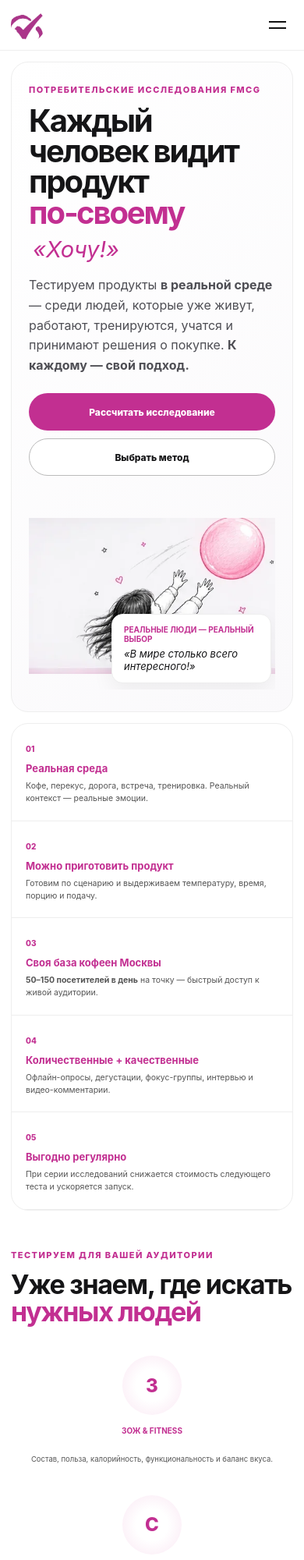
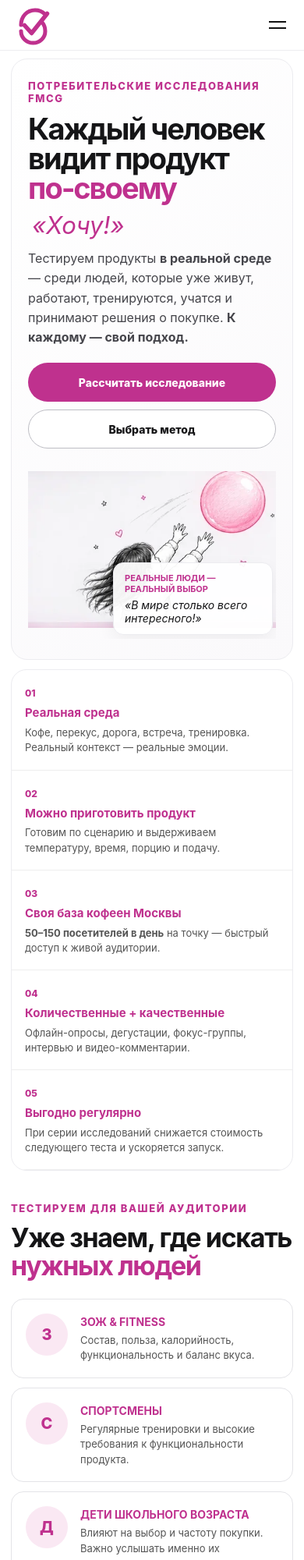
Before and after one commit to MaryBursakova/potreb-, a plain HTML site: page index.html in a window 390 px wide. Shown: the top 2000 px of the page at 78% size. Drawn offline with Linux system fonts and the light colour scheme.

Commit message:
Add files via upload

```diff
--- a/index.html
+++ b/index.html
@@ -6,12 +6,17 @@
   <title>Потребительские исследования FMCG в реальной среде | Lanny Group</title>
   <meta name="description" content="Количественные и качественные исследования FMCG в Москве: офлайн-опросы, дегустации, фокус-группы, дизайн и упаковка, видео-опросы. Собственная база кофеен Lanny Group.">
 <link rel="preload" as="image" href="assets/hero-child.webp" type="image/webp">
-<link rel="stylesheet" href="styles.css?v=chrome3">
+<link rel="stylesheet" href="styles.css?v=v4">
 </head>
 <body>
 <header class="header">
   <div class="wrap header-in">
-    <a class="logo" href="https://lanny.group/" aria-label="Lanny Group"><picture><source srcset="assets/lanny-mark.webp" type="image/webp"><img src="assets/lanny-mark.jpg" width="48" height="48" alt="Lanny Group"></picture></a>
+    <a class="logo" href="https://lanny.group/" aria-label="Lanny Group"><span class="brand-mark" aria-hidden="true">
+<svg viewBox="0 0 100 100" role="img">
+  <path d="M22 50c0-22 15-38 36-38 10 0 19 4 25 10" fill="none" stroke="#bf318e" stroke-width="10" stroke-linecap="round"/>
+  <path d="M76 43c5 6 8 14 8 23 0 17-14 30-31 30-17 0-31-13-31-30" fill="none" stroke="#bf318e" stroke-width="10" stroke-linecap="round"/>
+  <path d="M31 51l18 20L89 21" fill="none" stroke="#bf318e" stroke-width="11" stroke-linecap="round" stroke-linejoin="round"/>
+</svg></span></a>
     <button class="menu" data-menu aria-expanded="false"><span></span><span></span></button>
     <nav class="nav" data-nav>
       <a href="#advantages">Почему мы</a>
@@ -210,12 +215,17 @@
 
 <footer class="footer">
   <div class="wrap footer-in">
-    <div class="footer-brand"><picture><source srcset="assets/lanny-mark.webp" type="image/webp"><img src="assets/lanny-mark.jpg" width="44" height="44" loading="lazy" decoding="async" alt=""></picture><b>ТЕСТИРУЕМ ПРОДУКТЫ<br>УЛУЧШАЕМ РЕЗУЛЬТАТЫ<br>РАСТИМ БИЗНЕС</b></div>
+    <div class="footer-brand"><span class="brand-mark" aria-hidden="true">
+<svg viewBox="0 0 100 100" role="img">
+  <path d="M22 50c0-22 15-38 36-38 10 0 19 4 25 10" fill="none" stroke="#bf318e" stroke-width="10" stroke-linecap="round"/>
+  <path d="M76 43c5 6 8 14 8 23 0 17-14 30-31 30-17 0-31-13-31-30" fill="none" stroke="#bf318e" stroke-width="10" stroke-linecap="round"/>
+  <path d="M31 51l18 20L89 21" fill="none" stroke="#bf318e" stroke-width="11" stroke-linecap="round" stroke-linejoin="round"/>
+</svg></span><b>ТЕСТИРУЕМ ПРОДУКТЫ<br>УЛУЧШАЕМ РЕЗУЛЬТАТЫ<br>РАСТИМ БИЗНЕС</b></div>
     <a href="mailto:rnd@lanny.group">rnd@lanny.group</a>
     <a href="https://lanny.group/">lanny.group</a>
     <strong>LANNY GROUP</strong>
   </div>
 </footer>
-<script src="script.js?v=chrome3" defer></script>
+<script src="script.js?v=v4" defer></script>
 </body>
 </html>
--- a/styles.css
+++ b/styles.css
@@ -1,44 +1,266 @@
-:root{--pink:#c22f91;--pink2:#ed8fc0;--ink:#151517;--muted:#74747b;--line:#e4e4e8;--soft:#f7f7f9;--max:min(1280px,calc(100% - 44px));}
-*{box-sizing:border-box}html{scroll-behavior:smooth}body{margin:0;font-family:Inter,-apple-system,BlinkMacSystemFont,"Segoe UI",Arial,sans-serif;color:var(--ink);background:#fff;-webkit-font-smoothing:antialiased}
-a{color:inherit;text-decoration:none}img{display:block;max-width:100%}button,input,select,textarea{font:inherit}.wrap{width:var(--max);margin:auto}
-.header{position:sticky;top:0;z-index:50;background:rgba(255,255,255,.96);border-bottom:1px solid #eee}.header-in{height:70px;display:flex;align-items:center;justify-content:space-between}.logo img{width:48px;height:48px;border-radius:50%;object-fit:cover}
-.nav{display:flex;gap:22px;align-items:center;font-size:12px;font-weight:800}.nav a:hover{color:var(--pink)}.nav-cta{background:#171719;color:#fff!important;padding:12px 18px;border-radius:999px}.menu{display:none}
-.hero{padding:26px 0 0;background:#fff}.hero-card{display:grid;grid-template-columns:1fr 1.1fr;gap:34px;align-items:center;background:linear-gradient(135deg,#fff,#faf9fb);border:1px solid #eee;border-radius:28px;padding:38px 42px;min-height:420px}
-.eyebrow{font-size:11px;font-weight:800;letter-spacing:.13em;color:var(--pink);margin-bottom:13px}h1,h2,h3,p{margin-top:0}
-h1{font-size:clamp(46px,5vw,68px);line-height:.98;letter-spacing:-.052em;margin-bottom:10px}h1 span,h2 span{color:var(--pink)}
-.child-voice{font-size:29px;color:var(--pink);font-style:italic;margin:0 0 16px 5px}.hero-copy>p{font-size:16px;line-height:1.62;color:#4e4e54;max-width:610px}.actions{display:flex;gap:10px;margin-top:22px}
-.btn{min-height:48px;padding:0 20px;border-radius:999px;display:inline-flex;align-items:center;justify-content:center;border:1px solid transparent;font-size:12px;font-weight:800;cursor:pointer}.pink{background:var(--pink);color:#fff}.light{background:#fff;border-color:#bbb}
-.hero-art{position:relative;height:330px;display:flex;align-items:center;justify-content:center;overflow:hidden}.hero-art img{width:76%;height:270px;object-fit:contain;object-position:center}
-.hero-caption{position:absolute;right:2%;bottom:22px;background:#fff;border:1px solid #eee;border-radius:14px;padding:13px 15px;box-shadow:0 10px 28px rgba(0,0,0,.06);width:230px}.hero-caption b,.hero-caption span{display:block}.hero-caption b{font-size:10px;color:var(--pink)}.hero-caption span{font-size:13px;font-style:italic;margin-top:5px}
-.benefits{margin-top:14px;display:grid;grid-template-columns:repeat(5,1fr);border:1px solid #eee;border-radius:22px;background:#fff;overflow:hidden}.benefits article{padding:20px 18px;border-right:1px solid #eee}.benefits article:last-child{border-right:0}.benefits i{font-style:normal;color:var(--pink);font-size:10px;font-weight:800}.benefits h3{font-size:13px;color:var(--pink);margin:9px 0 7px}.benefits p{font-size:10.5px;line-height:1.5;color:#555;margin:0}
-.section{padding:62px 0}.section.soft{background:var(--soft)}.section.dark{background:#151517;color:#fff}.section-head{max-width:820px;margin-bottom:32px}.section-head.compact{margin-bottom:30px}.section-head.center{text-align:center;margin-inline:auto}
-.section-head h2,.expertise-grid h2,.cafe-card h2,.cta h2{font-size:clamp(34px,3.8vw,52px);line-height:1.05;letter-spacing:-.04em;margin-bottom:12px}
-.audience-grid{display:grid;grid-template-columns:repeat(6,1fr);gap:13px}.audience-grid article{text-align:center;padding:8px}.aud-mark{width:76px;height:76px;border-radius:50%;display:grid;place-items:center;margin:0 auto 14px;background:radial-gradient(circle,#fff 38%,#fae7f3);color:var(--pink);font-weight:800;font-size:24px}.audience-grid h3{font-size:10px;color:var(--pink);min-height:26px}.audience-grid p{font-size:9.5px;line-height:1.5;color:#555}
-.expertise-grid{display:grid;grid-template-columns:1.05fr .95fr;gap:44px;align-items:center}.lead{font-size:17px;line-height:1.62}.muted{font-size:13px;line-height:1.7;color:#666}.expert-cards{display:grid;gap:10px}.expert-cards article{padding:18px 20px;border:1px solid var(--line);border-radius:16px;background:#fff}.expert-cards b{display:block;color:var(--pink);font-size:10px;margin-bottom:7px}.expert-cards p{font-size:12px;margin:0;line-height:1.5}
-.method-grid{display:grid;grid-template-columns:repeat(3,1fr);gap:14px}.method-grid article{padding:24px;border:1px solid var(--line);border-radius:18px;background:#fff;min-height:190px}.method-grid em{font-style:normal;color:var(--pink);font-size:10px;font-weight:800}.method-grid h3{font-size:18px;margin:26px 0 10px}.method-grid p{font-size:11.5px;line-height:1.6;color:#666;margin:0}
-.process{padding-top:56px;padding-bottom:58px}.steps{display:grid;grid-template-columns:repeat(7,1fr);gap:8px}.steps article{text-align:center;padding:15px 8px;border-top:1px solid var(--line)}.steps b{width:32px;height:32px;border-radius:50%;background:#f8e5f1;color:var(--pink);display:grid;place-items:center;margin:0 auto 12px}.steps h3{font-size:11px;margin-bottom:6px}.steps p{font-size:9px;line-height:1.45;color:#666;margin:0}
-.growth{display:grid;grid-template-columns:1.25fr .75fr;gap:20px}.growth-copy{background:#202023;border-radius:22px;padding:30px}.growth-copy h2{font-size:38px;line-height:1.05;margin-bottom:26px}.growth-points{display:grid;grid-template-columns:repeat(4,1fr);gap:10px}.growth-points b{font-size:9.5px;color:var(--pink2)}.growth-points p{font-size:9.5px;line-height:1.5;color:#bbb;margin:7px 0 0}.growth-art{background:#202023;border-radius:22px;display:flex;align-items:center;justify-content:center;overflow:hidden;padding:14px}.growth-art img{width:100%;height:245px;object-fit:contain}
-.cafe{padding-top:50px;padding-bottom:50px}.cafe-card{display:grid;grid-template-columns:.9fr 1.1fr;gap:44px;border:1px solid var(--line);border-radius:22px;padding:30px;background:#fff}.cafe-copy>p{font-size:13px;line-height:1.65;color:#666}.cafe-facts{display:grid;grid-template-columns:1fr 1fr;gap:10px}.cafe-facts span{padding:16px;border-radius:14px;background:#f8f8fa;font-size:11px;line-height:1.45}.cafe-facts b{color:var(--pink)}
-.price-grid{display:grid;grid-template-columns:repeat(3,1fr);gap:14px}.price-grid article{padding:26px;border:1px solid var(--line);border-radius:18px;background:#fff}.price-grid .featured{border-color:var(--pink)}.price-grid i{font-style:normal;color:var(--pink);font-size:24px}.price-grid h3{font-size:19px;margin:18px 0 9px}.price-grid p{font-size:11px;line-height:1.55;color:#666;min-height:52px}.price-grid strong{display:block;color:var(--pink);margin-top:16px;font-size:14px}
-.tasks{padding-top:54px;padding-bottom:54px}.tags{display:flex;flex-wrap:wrap;gap:9px}.tags span{padding:10px 13px;border:1px solid var(--line);border-radius:999px;font-size:11px}
-.cta{padding:62px 0;background:linear-gradient(135deg,#f5f5f7,#fff,#faedf6)}.cta-grid{display:grid;grid-template-columns:.9fr 1.1fr;gap:52px}.cta-grid>div>p{font-size:13px;color:#666}.cta-grid>div>a{display:block;font-weight:800;margin:7px 0;font-size:13px}.form{background:var(--pink);padding:24px;border-radius:20px}.form-row{display:grid;grid-template-columns:1fr 1fr;gap:9px}.form input,.form select,.form textarea{width:100%;border:0;border-radius:9px;padding:12px;margin-bottom:9px;background:#fff;font-size:12px}.agree{display:flex;gap:7px;align-items:center;color:#fff;font-size:9px;margin:2px 0 10px}.agree input{width:auto;margin:0}.dark-btn{background:#111;color:#fff;width:100%;border-radius:10px}.status{font-size:10px;color:#fff}
-.footer{padding:22px 0;border-top:1px solid #eee}.footer-in{display:grid;grid-template-columns:1.4fr 1fr 1fr auto;align-items:center;gap:22px}.footer-brand{display:flex;align-items:center;gap:12px}.footer-brand img{width:44px;height:44px;border-radius:50%;object-fit:cover}.footer-brand b{font-size:8px;letter-spacing:.12em;line-height:1.35}.footer a{font-size:11px}.footer strong{font-size:15px}
-@media(max-width:1050px){.nav a:not(.nav-cta){display:none}.hero-card{grid-template-columns:1fr}.hero-art{height:280px}.benefits{grid-template-columns:repeat(2,1fr)}.benefits article{border-right:0;border-bottom:1px solid #eee}.audience-grid{grid-template-columns:repeat(3,1fr)}.expertise-grid,.growth,.cafe-card,.cta-grid{grid-template-columns:1fr}.steps{grid-template-columns:repeat(4,1fr)}.growth-points{grid-template-columns:repeat(2,1fr)}.growth-art{max-width:520px}}
-@media(max-width:720px){:root{--max:min(100% - 28px,1280px)}.header-in{height:64px}.logo img{width:44px;height:44px}.menu{display:block;border:0;background:none;width:40px;height:40px;position:relative}.menu span{position:absolute;left:9px;width:22px;height:2px;background:#111}.menu span:first-child{top:15px}.menu span:last-child{top:23px}.nav{display:none;position:fixed;top:70px;left:14px;right:14px;background:#fff;padding:17px;border-radius:16px;box-shadow:0 20px 55px rgba(0,0,0,.14);flex-direction:column;align-items:stretch}.nav.is-open{display:flex}.nav a:not(.nav-cta){display:block;padding:7px}.nav-cta{text-align:center}.hero{padding-top:14px}.hero-card{padding:28px 22px;border-radius:22px}.hero-art{height:240px}.hero-art img{width:100%;height:220px}.hero-caption{width:205px;right:5px;bottom:8px}.benefits{grid-template-columns:1fr}.audience-grid{grid-template-columns:repeat(2,1fr)}.method-grid,.price-grid{grid-template-columns:1fr}.steps{grid-template-columns:repeat(2,1fr)}.growth-points,.cafe-facts{grid-template-columns:1fr}.form-row{grid-template-columns:1fr}.footer-in{grid-template-columns:1fr}.section{padding:50px 0}}
-@media(max-width:450px){h1{font-size:40px}.actions{display:grid}.btn{width:100%}.audience-grid{grid-template-columns:1fr}.steps{grid-template-columns:1fr}.growth-copy{padding:24px}.growth-copy h2{font-size:32px}}
+:root{
+  --pink:#bf318e;
+  --pink2:#e985ba;
+  --ink:#151517;
+  --muted:#626269;
+  --line:#e4e4e8;
+  --soft:#f6f6f8;
+  --max:min(1240px,calc(100% - 40px));
+}
+*{box-sizing:border-box}
+html{scroll-behavior:smooth}
+html,body{width:100%;max-width:100%;overflow-x:hidden}
+body{
+  margin:0;
+  font-family:-apple-system,BlinkMacSystemFont,"Segoe UI",Arial,sans-serif;
+  color:var(--ink);
+  background:#fff;
+  font-size:16px;
+  -webkit-font-smoothing:antialiased;
+}
+a{color:inherit;text-decoration:none}
+img{display:block;max-width:100%;height:auto}
+button,input,select,textarea{font:inherit}
+.wrap{width:var(--max);margin:auto;min-width:0}
 
-html,body{width:100%;max-width:100%;overflow-x:hidden}
-main,section,.wrap,.hero-card,.benefits,.expertise-grid,.growth,.cafe-card,.cta-grid{min-width:0}
-.hero-copy,.hero-art,.expertise-grid>*,.growth>*,.cafe-card>*,.cta-grid>*{min-width:0}
-picture{display:block;max-width:100%}
-.logo picture{width:48px;height:48px}
-.logo picture img{width:48px;height:48px;object-fit:cover;border-radius:50%}
-.hero-art picture{display:flex;align-items:center;justify-content:center;width:100%;height:100%}
-.hero-art picture img{width:76%;height:270px;object-fit:contain;object-position:center}
-.growth-art picture{display:flex;align-items:center;justify-content:center;width:100%;height:100%}
-.growth-art picture img{width:100%;height:245px;object-fit:contain}
-img{height:auto}
+/* header */
+.header{position:sticky;top:0;z-index:50;background:#fff;border-bottom:1px solid #ededf0}
+.header-in{height:72px;display:flex;align-items:center;justify-content:space-between;gap:22px}
+.logo{display:flex;align-items:center;justify-content:center;width:64px;height:64px;flex:0 0 64px}
+.brand-mark{display:block;width:58px;height:58px}
+.brand-mark svg{display:block;width:100%;height:100%;overflow:visible}
+.nav{display:flex;gap:24px;align-items:center;font-size:14px;font-weight:700}
+.nav a:hover{color:var(--pink)}
+.nav-cta{background:#171719;color:#fff!important;padding:13px 19px;border-radius:999px}
+.menu{display:none}
+
+/* hero */
+.hero{padding:18px 0 0;background:#fff}
+.hero-card{
+  display:grid;
+  grid-template-columns:1.04fr .96fr;
+  gap:30px;
+  align-items:center;
+  border:1px solid #ececf0;
+  background:linear-gradient(135deg,#fff 0%,#faf9fb 100%);
+  border-radius:26px;
+  padding:34px 38px;
+}
+.eyebrow{font-size:13px;font-weight:800;letter-spacing:.12em;color:var(--pink);margin-bottom:12px}
+h1,h2,h3,p{margin-top:0}
+h1{font-size:clamp(46px,5vw,66px);line-height:1;letter-spacing:-.05em;margin-bottom:10px}
+h1 span,h2 span{color:var(--pink)}
+.child-voice{font-size:31px;color:var(--pink);font-style:italic;margin:0 0 12px 5px}
+.hero-copy>p{font-size:18px;line-height:1.58;color:#45454b;max-width:660px;margin-bottom:0}
+.actions{display:flex;gap:10px;margin-top:20px}
+.btn{min-height:50px;padding:0 22px;border-radius:999px;display:inline-flex;align-items:center;justify-content:center;border:1px solid transparent;font-size:14px;font-weight:800;cursor:pointer}
+.pink{background:var(--pink);color:#fff}
+.light{background:#fff;border-color:#bdbdc4}
+.hero-art{
+  position:relative;
+  min-width:0;
+  height:285px;
+  display:flex;
+  align-items:center;
+  justify-content:center;
+  overflow:hidden;
+}
+.hero-art picture{width:100%;height:100%;display:flex;align-items:center;justify-content:center}
+.hero-art picture img{
+  width:auto;
+  max-width:92%;
+  height:250px;
+  object-fit:contain;
+  object-position:center;
+}
+.hero-caption{
+  position:absolute;
+  right:4px;
+  bottom:10px;
+  width:225px;
+  background:rgba(255,255,255,.95);
+  border:1px solid #ececf0;
+  border-radius:13px;
+  padding:12px 14px;
+  box-shadow:0 8px 22px rgba(0,0,0,.05);
+}
+.hero-caption b,.hero-caption span{display:block}
+.hero-caption b{font-size:11px;color:var(--pink)}
+.hero-caption span{font-size:14px;font-style:italic;margin-top:5px}
+
+/* benefits */
+.benefits{
+  margin-top:12px;
+  display:grid;
+  grid-template-columns:repeat(5,1fr);
+  border:1px solid #ececf0;
+  border-radius:20px;
+  overflow:hidden;
+  background:#fff;
+}
+.benefits article{padding:18px 17px;border-right:1px solid #ececf0}
+.benefits article:last-child{border-right:0}
+.benefits i{font-style:normal;color:var(--pink);font-size:12px;font-weight:800}
+.benefits h3{font-size:15px;line-height:1.25;color:var(--pink);margin:8px 0 6px}
+.benefits p{font-size:13px;line-height:1.48;color:#555;margin:0}
+
+/* common sections */
+.section{padding:46px 0}
+.section.soft{background:var(--soft)}
+.section.dark{background:#151517;color:#fff}
+.section-head{max-width:860px;margin-bottom:26px}
+.section-head.compact{margin-bottom:24px}
+.section-head.center{text-align:center;margin-inline:auto}
+.section-head h2,.expertise-grid h2,.cafe-card h2,.cta h2{
+  font-size:clamp(34px,3.8vw,50px);
+  line-height:1.05;
+  letter-spacing:-.04em;
+  margin-bottom:10px;
+}
+
+/* audiences */
+.audience-grid{display:grid;grid-template-columns:repeat(3,1fr);gap:12px}
+.audience-grid article{
+  display:grid;
+  grid-template-columns:56px 1fr;
+  grid-template-rows:auto auto;
+  column-gap:14px;
+  align-items:start;
+  padding:18px;
+  border:1px solid var(--line);
+  border-radius:16px;
+  background:#fff;
+  text-align:left;
+}
+.aud-mark{
+  grid-row:1/3;
+  width:54px;height:54px;border-radius:50%;
+  display:grid;place-items:center;
+  background:#fae8f3;color:var(--pink);
+  font-size:20px;font-weight:800;
+}
+.audience-grid h3{font-size:14px;color:var(--pink);margin:2px 0 6px;min-height:0}
+.audience-grid p{font-size:13px;line-height:1.5;color:#555;margin:0}
+
+/* expertise */
+.expertise-grid{display:grid;grid-template-columns:1.05fr .95fr;gap:34px;align-items:center}
+.lead{font-size:18px;line-height:1.58}
+.muted{font-size:15px;line-height:1.65;color:#5f5f66}
+.expert-cards{display:grid;gap:10px}
+.expert-cards article{padding:18px 20px;border:1px solid var(--line);border-radius:15px;background:#fff}
+.expert-cards b{display:block;color:var(--pink);font-size:12px;margin-bottom:7px}
+.expert-cards p{font-size:14px;margin:0;line-height:1.5}
+
+/* methods */
+.method-grid{display:grid;grid-template-columns:repeat(3,1fr);gap:12px}
+.method-grid article{padding:21px;border:1px solid var(--line);border-radius:17px;background:#fff;min-height:0}
+.method-grid em{font-style:normal;color:var(--pink);font-size:12px;font-weight:800}
+.method-grid h3{font-size:19px;line-height:1.25;margin:20px 0 9px}
+.method-grid p{font-size:14px;line-height:1.55;color:#5e5e65;margin:0}
+
+/* process */
+.process{padding-top:44px;padding-bottom:44px}
+.steps{display:grid;grid-template-columns:repeat(7,1fr);gap:8px}
+.steps article{padding:13px 8px;border-top:2px solid #eee;text-align:center}
+.steps b{width:34px;height:34px;border-radius:50%;background:#f8e5f1;color:var(--pink);display:grid;place-items:center;margin:0 auto 10px;font-size:13px}
+.steps h3{font-size:14px;margin-bottom:5px}
+.steps p{font-size:12px;line-height:1.42;color:#626269;margin:0}
+
+/* growth */
+.growth{display:grid;grid-template-columns:1.3fr .7fr;gap:16px;align-items:stretch}
+.growth-copy{background:#202023;border-radius:20px;padding:28px}
+.growth-copy h2{font-size:38px;line-height:1.05;margin-bottom:22px}
+.growth-points{display:grid;grid-template-columns:repeat(2,1fr);gap:14px}
+.growth-points article{padding-top:10px;border-top:1px solid #3b3b40}
+.growth-points b{font-size:11px;color:var(--pink2)}
+.growth-points p{font-size:13px;line-height:1.5;color:#c3c3c8;margin:6px 0 0}
+.growth-art{background:#fff;border-radius:20px;display:flex;align-items:center;justify-content:center;padding:18px;overflow:hidden}
+.growth-art picture{width:100%;height:100%;display:flex;align-items:center;justify-content:center}
+.growth-art picture img{width:auto;max-width:95%;height:245px;object-fit:contain}
+
+/* café */
+.cafe{padding:40px 0}
+.cafe-card{display:grid;grid-template-columns:.9fr 1.1fr;gap:30px;border:1px solid var(--line);border-radius:19px;padding:26px;background:#fff}
+.cafe-copy>p{font-size:15px;line-height:1.6;color:#5f5f66}
+.cafe-facts{display:grid;grid-template-columns:1fr 1fr;gap:9px}
+.cafe-facts span{padding:14px;border-radius:13px;background:#f8f8fa;font-size:13px;line-height:1.45}
+.cafe-facts b{color:var(--pink)}
+
+/* pricing */
+.price-grid{display:grid;grid-template-columns:repeat(3,1fr);gap:12px}
+.price-grid article{padding:24px;border:1px solid var(--line);border-radius:17px;background:#fff}
+.price-grid .featured{border-color:var(--pink)}
+.price-grid i{font-style:normal;color:var(--pink);font-size:24px}
+.price-grid h3{font-size:20px;margin:16px 0 8px}
+.price-grid p{font-size:14px;line-height:1.5;color:#5f5f66;min-height:0}
+.price-grid strong{display:block;color:var(--pink);margin-top:14px;font-size:16px}
+
+/* tasks */
+.tasks{padding:42px 0}
+.tags{display:flex;flex-wrap:wrap;gap:8px}
+.tags span{padding:10px 13px;border:1px solid var(--line);border-radius:999px;font-size:13px;background:#fff}
+
+/* CTA */
+.cta{padding:48px 0;background:linear-gradient(135deg,#f5f5f7,#fff,#faedf6)}
+.cta-grid{display:grid;grid-template-columns:.9fr 1.1fr;gap:38px}
+.cta-grid>div>p{font-size:15px;color:#5f5f66}
+.cta-grid>div>a{display:block;font-weight:800;margin:7px 0;font-size:14px}
+.form{background:var(--pink);padding:22px;border-radius:18px}
+.form-row{display:grid;grid-template-columns:1fr 1fr;gap:9px}
+.form input,.form select,.form textarea{width:100%;border:0;border-radius:9px;padding:13px;margin-bottom:9px;background:#fff;font-size:14px}
+.agree{display:flex;gap:7px;align-items:center;color:#fff;font-size:11px;margin:2px 0 10px}
+.agree input{width:auto;margin:0}
+.dark-btn{background:#111;color:#fff;width:100%;border-radius:10px}
+.status{font-size:11px;color:#fff}
+
+/* footer */
+.footer{padding:18px 0;border-top:1px solid #eee}
+.footer-in{display:grid;grid-template-columns:1.5fr 1fr 1fr auto;align-items:center;gap:20px}
+.footer-brand{display:flex;align-items:center;gap:10px}
+.footer-brand .brand-mark{width:48px;height:48px}
+.footer-brand b{font-size:9px;letter-spacing:.1em;line-height:1.35}
+.footer a{font-size:13px}
+.footer strong{font-size:15px}
+
+/* responsive */
+@media(max-width:1050px){
+  .nav a:not(.nav-cta){display:none}
+  .hero-card{grid-template-columns:1fr .85fr}
+  .benefits{grid-template-columns:repeat(2,1fr)}
+  .benefits article{border-right:0;border-bottom:1px solid #eee}
+  .audience-grid{grid-template-columns:repeat(2,1fr)}
+  .expertise-grid,.growth,.cafe-card,.cta-grid{grid-template-columns:1fr}
+  .steps{grid-template-columns:repeat(4,1fr)}
+  .growth-art{max-width:520px}
+}
 @media(max-width:720px){
-  .hero-art picture img{width:100%;height:220px}
-  .logo picture,.logo picture img{width:44px;height:44px}
+  :root{--max:min(100% - 28px,1240px)}
+  .header-in{height:64px}
+  .logo{width:54px;height:54px;flex-basis:54px}
+  .brand-mark{width:50px;height:50px}
+  .menu{display:block;border:0;background:none;width:40px;height:40px;position:relative}
+  .menu span{position:absolute;left:9px;width:22px;height:2px;background:#111}
+  .menu span:first-child{top:15px}.menu span:last-child{top:23px}
+  .nav{display:none;position:fixed;top:70px;left:14px;right:14px;background:#fff;padding:17px;border-radius:16px;box-shadow:0 20px 55px rgba(0,0,0,.14);flex-direction:column;align-items:stretch}
+  .nav.is-open{display:flex}.nav a:not(.nav-cta){display:block;padding:7px}.nav-cta{text-align:center}
+  .hero{padding-top:10px}
+  .hero-card{grid-template-columns:1fr;padding:26px 21px;gap:14px;border-radius:21px}
+  h1{font-size:42px}
+  .hero-copy>p{font-size:16px}
+  .hero-art{height:230px}
+  .hero-art picture img{height:210px;max-width:100%}
+  .hero-caption{width:205px;right:4px;bottom:5px}
+  .benefits{grid-template-columns:1fr}
+  .audience-grid,.method-grid,.price-grid{grid-template-columns:1fr}
+  .steps{grid-template-columns:repeat(2,1fr)}
+  .growth-points,.cafe-facts{grid-template-columns:1fr}
+  .form-row{grid-template-columns:1fr}
+  .footer-in{grid-template-columns:1fr}
+  .section{padding:40px 0}
 }
+@media(max-width:450px){
+  h1{font-size:38px}
+  .actions{display:grid}.btn{width:100%}
+  .steps{grid-template-columns:1fr}
+  .growth-copy{padding:22px}.growth-copy h2{font-size:31px}
+}
```
